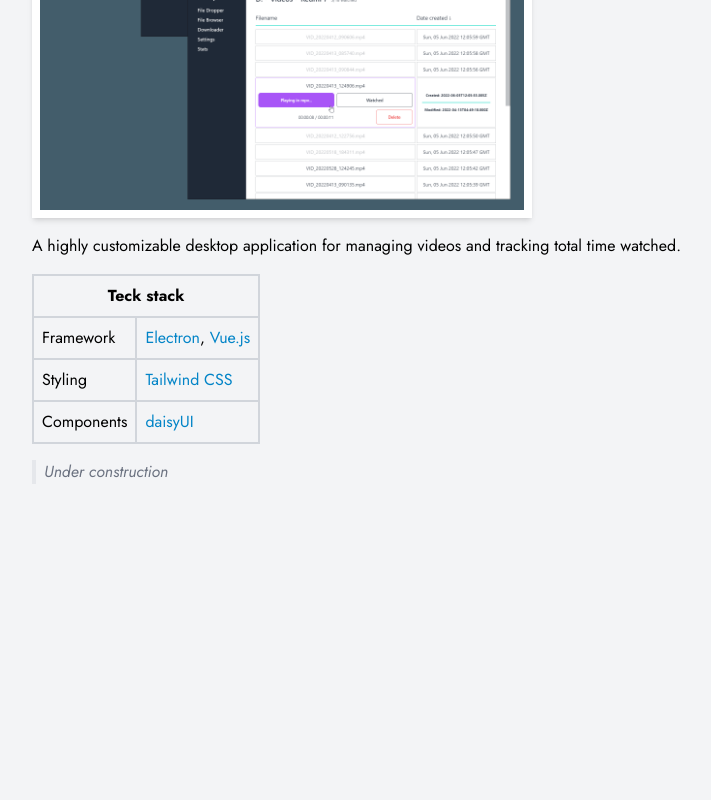
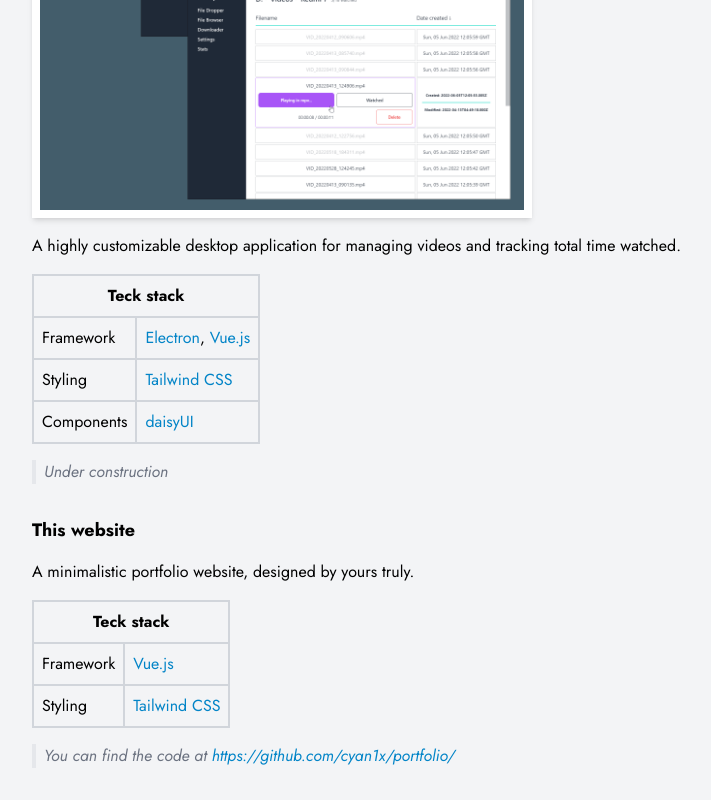
Before and after one commit to cyan1x/portfolio, a Vue app: page / in a window 1280 px wide. Shown: the part 2747-3547 px from the top of the page, without its empty margins (256-967 px from the left). Before the commit the page ends 3263 px from the top, so only its background shows below. Built offline with nearby package versions, Linux system fonts and the light colour scheme.

Commit message:
Add the website itself

```diff
--- a/src/App.vue
+++ b/src/App.vue
@@ -151,6 +151,27 @@ import ProjectCard from './components/ProjectCard.vue';
           </div>
         </template>
       </ProjectCard>
+      <ProjectCard title="This website" flavorText="You can find the code at"
+        link="https://github.com/cyan1x/portfolio/">
+        A minimalistic portfolio website, designed by yours truly.
+        <template #tech-stack>
+          <div>
+            <table>
+              <tr>
+                <th class="border-2 border-gray-300 p-2" colspan="2">Teck stack</th>
+              </tr>
+              <tr>
+                <td class="border-2 border-gray-300 p-2">Framework</td>
+                <td class="border-2 border-gray-300 p-2"><a href="https://vuejs.org/">Vue.js</a></td>
+              </tr>
+              <tr>
+                <td class="border-2 border-gray-300 p-2">Styling</td>
+                <td class="border-2 border-gray-300 p-2"><a href="https://tailwindcss.com/">Tailwind CSS</a></td>
+              </tr>
+            </table>
+          </div>
+        </template>
+      </ProjectCard>
     </div>
   </main>
 </template>
```
